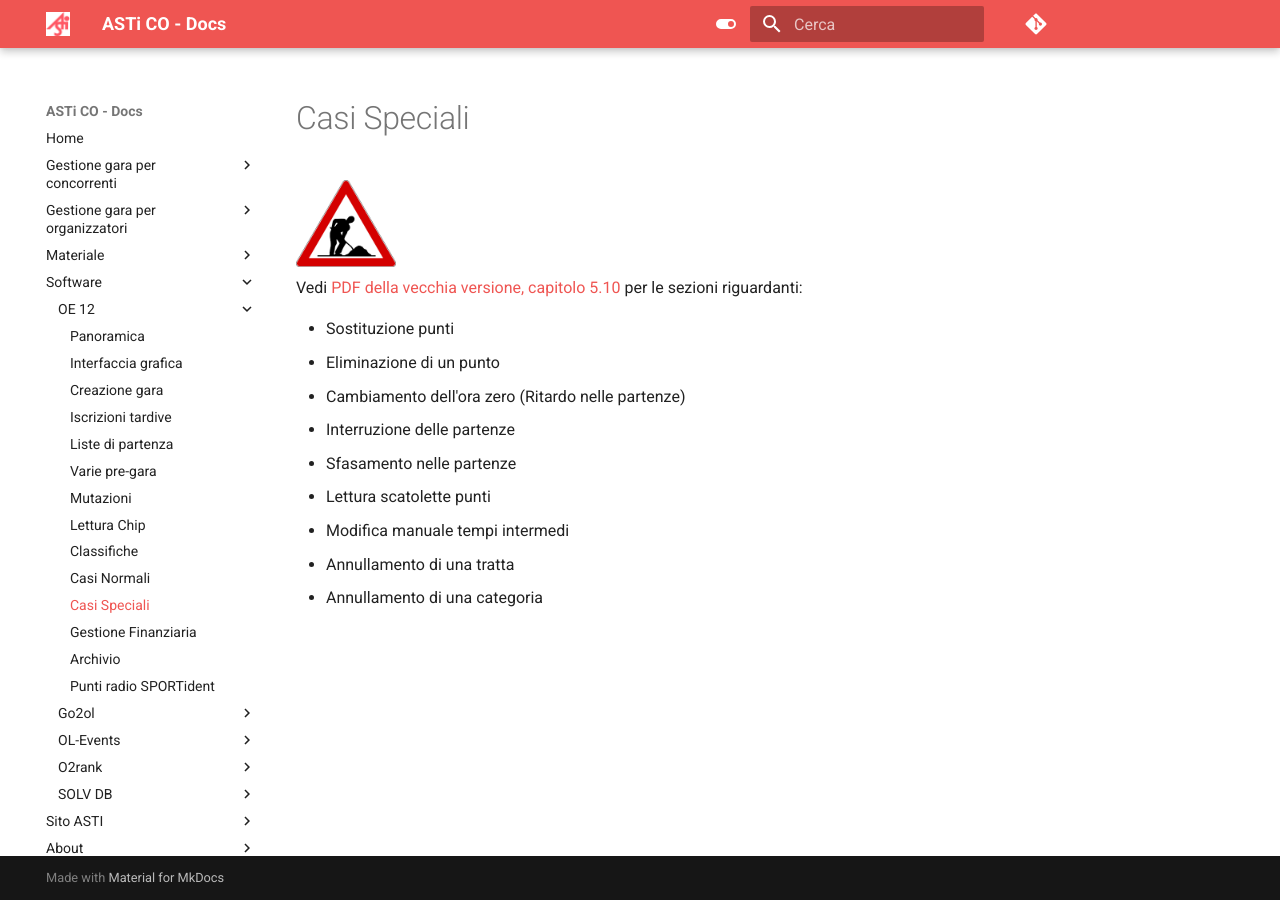
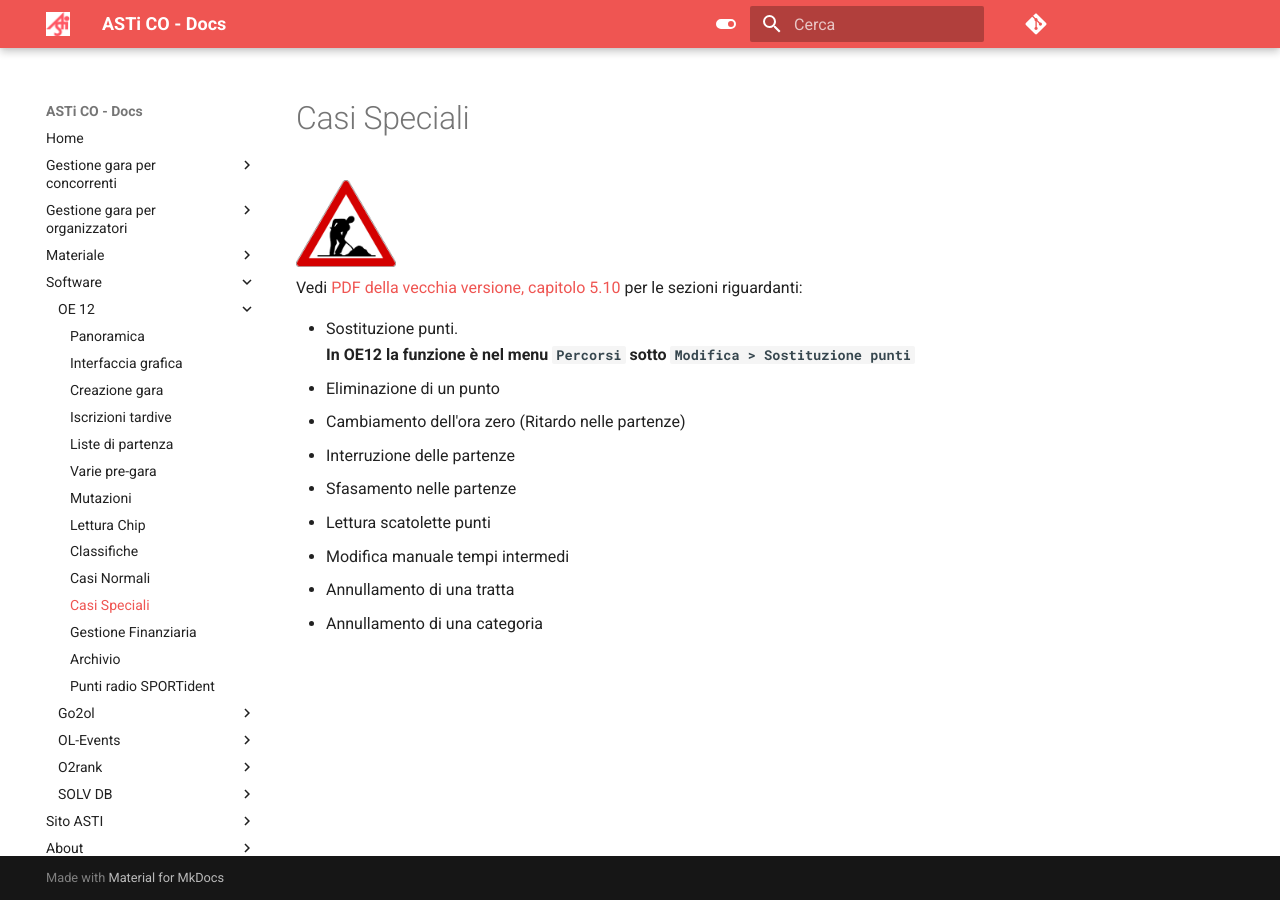
Before and after one commit to asti-co/doc, an MkDocs documentation site: the page built from docs/software/oe12/casi_speciali.md, in a window 1280 px wide. Built offline with MkDocs 1.6.1 and Material for MkDocs 9.7.7, drawn with Linux system fonts in a browser that asks for light colours; comment, search, counter and statistics services are not loaded.

Commit message:
aggiunto menu sostituzione punti

```diff
--- a/docs/software/oe12/casi_speciali.md
+++ b/docs/software/oe12/casi_speciali.md
@@ -3,7 +3,8 @@
 ![Lavori in corso](../../img/lavori_in_corso.png){width=100px}
 Vedi [PDF della vecchia versione, capitolo 5.10](../../gestione_gara_org/inc/Istruzioni_OL_einzel_per_TMO_v2_4.pdf) per le sezioni riguardanti:
 
-- Sostituzione punti
+- Sostituzione punti.
+**In OE12 la funzione è nel menu `Percorsi` sotto `Modifica > Sostituzione punti`**
 - Eliminazione di un punto
 - Cambiamento dell'ora zero (Ritardo nelle partenze)
 - Interruzione delle partenze
```
